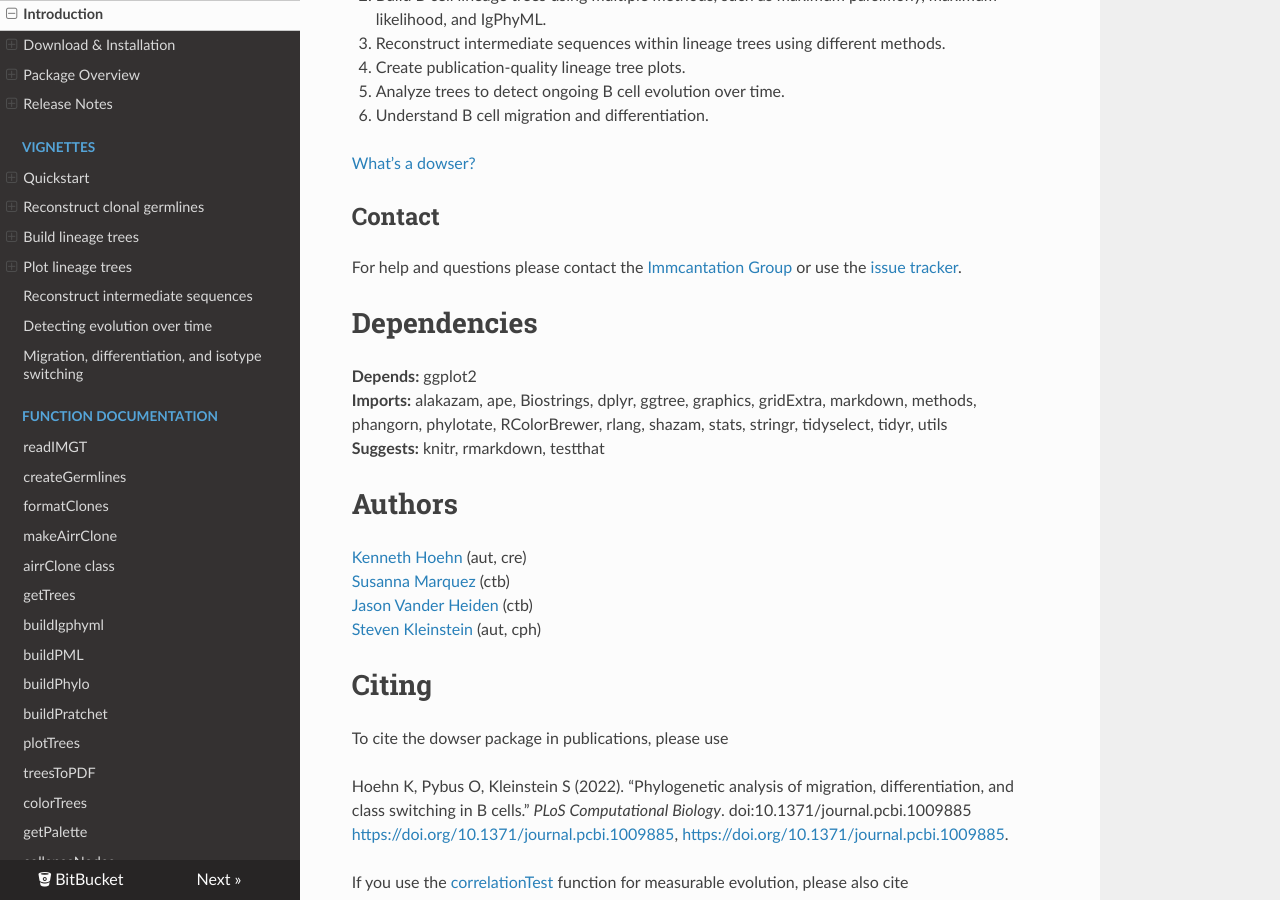
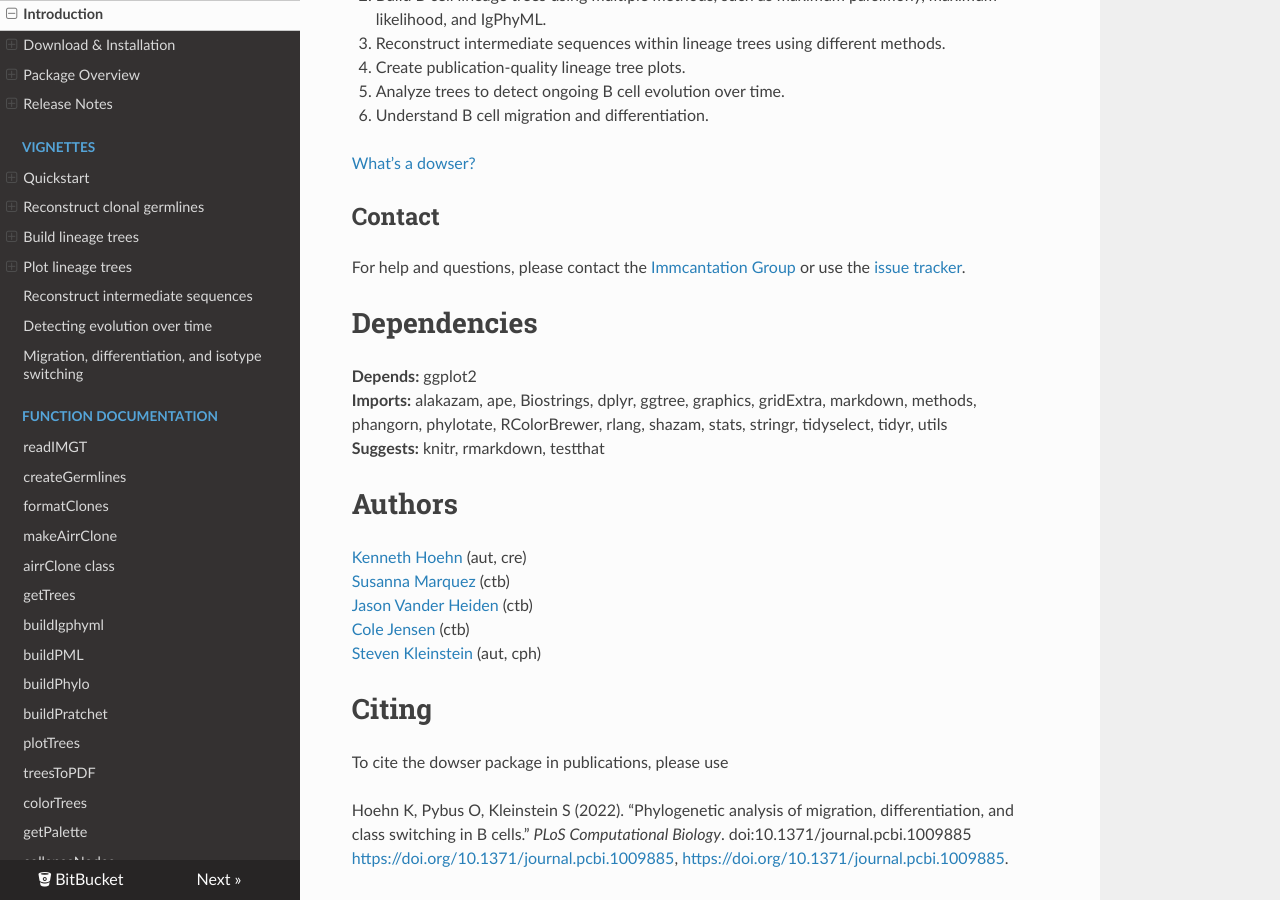
Before and after one commit to immcantation/dowser, an MkDocs documentation site: the page built from docs/index.md, in a window 1280 px wide and 900 px high, scrolled down 387 px. Built offline with MkDocs 1.6.1, drawn with Linux system fonts in a browser that asks for light colours; nearby versions of some CDN libraries.

Commit message:
added Cole as an author

```diff
--- a/docs/index.md
+++ b/docs/index.md
@@ -24,7 +24,7 @@ Dowser has 6 primary functions:
 Contact
 -------------------------------------------------------------------------------
 
-For help and questions please contact the [Immcantation Group](mailto:immcantation@googlegroups.com)
+For help and questions, please contact the [Immcantation Group](mailto:immcantation@googlegroups.com)
 or use the [issue tracker](https://bitbucket.org/kleinstein/dowser/issues?status=new&status=open).
 
 
@@ -41,6 +41,7 @@ or use the [issue tracker](https://bitbucket.org/kleinstein/dowser/issues?status
 [Kenneth Hoehn](mailto:kenneth.hoehn@yale.edu) (aut, cre)
 [Susanna Marquez](mailto:susanna.marquez@yale.edu) (ctb)
 [Jason Vander Heiden](mailto:jason.vanderheiden@gmail.com) (ctb)
+[Cole Jensen](mailto:cole.jensen@yale.edu) (ctb)
 [Steven Kleinstein](mailto:steven.kleinstein@yale.edu) (aut, cph)
 
 
```
Also changed, not shown: docs/install.md (+1 -1 lines).
